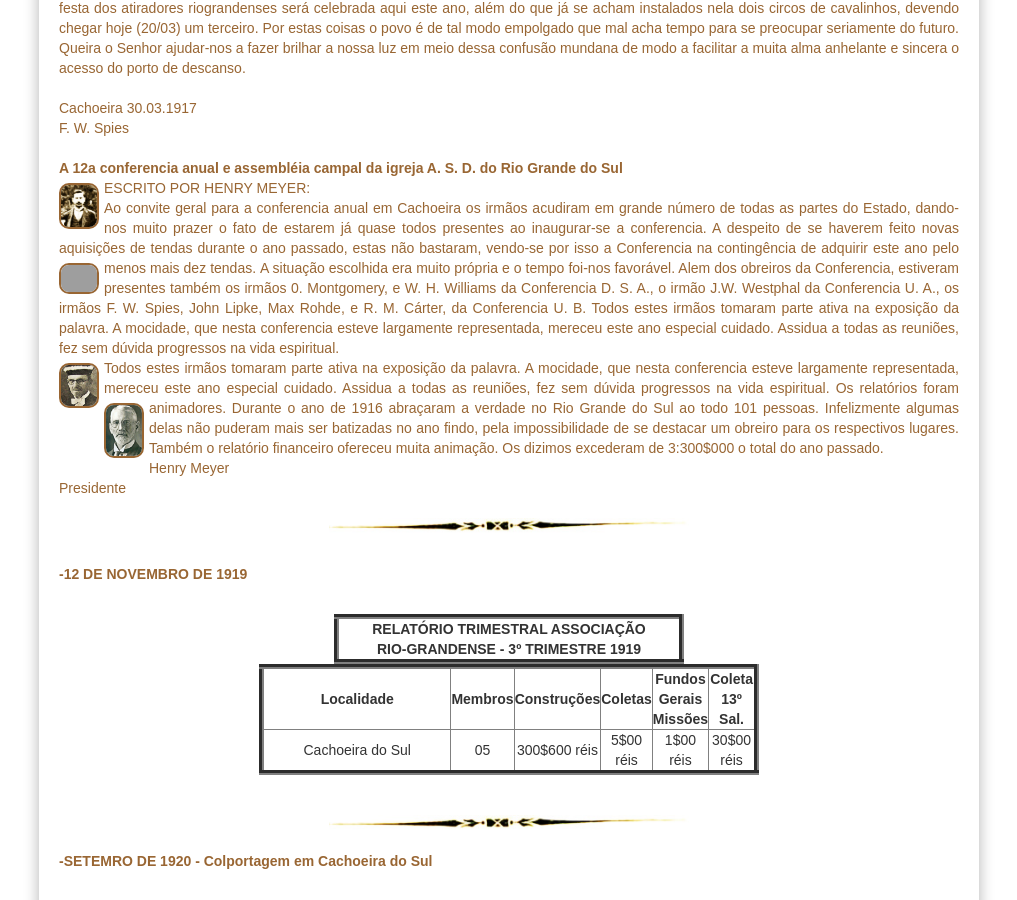
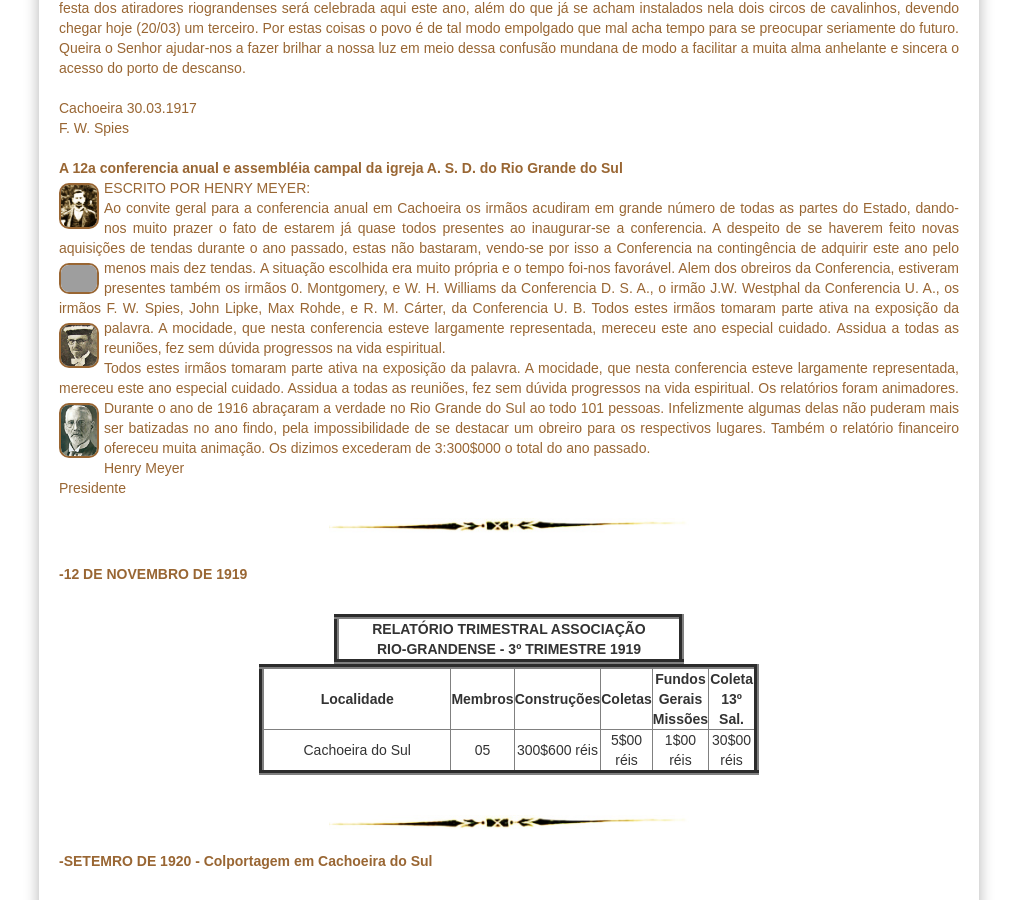
Before and after one commit to claudiovargas1955/claudiovargas1955.github.io, a Jekyll site: the page built from _pages/história-da-iasd-cachoeira.html, in a window 1280 px wide and 900 px high, scrolled down 2304 px. Shown: the whole window, without its empty margins (131-1148 px from the left). Built offline with Jekyll 4.4.1, drawn with Linux system fonts in a browser that asks for light colours; some web fonts are replaced; grey boxes are pictures that could not be loaded.

Commit message:
Update história-da-iasd-cachoeira.html

```diff
--- a/_pages/história-da-iasd-cachoeira.html
+++ b/_pages/história-da-iasd-cachoeira.html
@@ -248,8 +248,8 @@ por isso a Conferencia na contingência de adquirir este ano pelo menos mais dez
 A situação escolhida era muito própria e o tempo foi-nos favorável. Alem dos obreiros da Conferencia, estiveram presentes também os irmãos 0. Montgomery, e W. H.
 Williams da Conferencia D. S. A., o irmão J.W. Westphal da Conferencia U. A., os irmãos F. W. Spies, John Lipke, Max Rohde, e R. M. Cárter, da Conferencia U. B.
 Todos estes irmãos tomaram parte ativa na exposição da palavra. A mocidade, que nesta conferencia esteve largamente representada, mereceu este ano especial cuidado.
+<img class="esq5" style="float:left"; src="/images/john-lipke.jpg" class="img-responsive" width="40px" title="Pr. John Lipke";/>
 Assidua a todas as reuniões, fez sem dúvida progressos na vida espiritual.<br>
-<img class="esq5" style="float:left"; src="/images/john-lipke.jpg" class="img-responsive" width="40px" title="Pr. John Lipke";/>
 Todos estes irmãos tomaram parte ativa na exposição da palavra. A mocidade, que nesta conferencia esteve largamente representada, mereceu este ano especial cuidado.
 Assidua a todas as reuniões, fez sem dúvida progressos na vida espiritual. Os relatórios foram animadores. Durante o ano de 1916 abraçaram a verdade no Rio Grande do
 <img class="esq5" style="float:left"; src="/images/j. w. westphal.jpg" class="img-responsive" width="40px" title="Pr. J W Westphal *1861/+1949";/>
```
